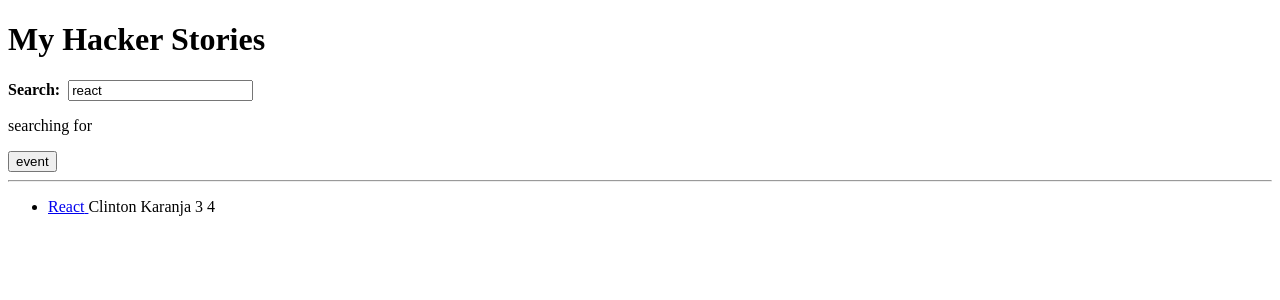
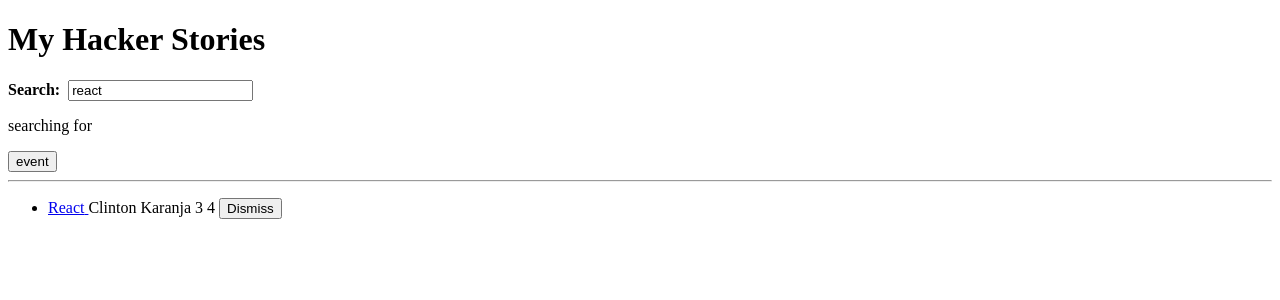
Before and after one commit to billClinton048/roadToReact, a React (Vite) app: page / in a window 1280 px wide. Shown: the top 300 px of the page. Built offline with nearby package versions, Linux system fonts and the light colour scheme.

Commit message:
Added inline function on the button to dismiss

```diff
--- a/src/App.jsx
+++ b/src/App.jsx
@@ -2,7 +2,7 @@ import * as React from 'react'
 
 
 const  App = () =>  {
-  const stories = [
+  const intialStories = [
   {
 title: "React",
 url: "https://react.org",
@@ -21,6 +21,16 @@ objectId: 1,
 
   }
 ]
+
+// reactive stories
+const [stories, setStories] = React.useState(intialStories);
+
+// Handler function
+const handleRemoveStory= ( item ) => {
+  const newStories = stories.filter(
+    (story) => item.objectId != story.objectId );
+ setStories(newStories)
+}
 
 
 // custom hook
@@ -57,7 +67,7 @@ const [searchTerm, setSearchTerm ] = useStorageState('search', 'react')
     <strong> Search: </strong>
     </InputWithLabel>
     <hr />
-    <List list ={searchedStories} />
+    <List list ={searchedStories} onRemoveItem = {handleRemoveStory} />
 
     </div>
     )
@@ -95,28 +105,35 @@ if( isFocused && inputRef.current ){
 }
 
 // List component
-const List = ( { list } ) =>
+const List = ( { list, onRemoveItem} ) =>
 
     <ul>
       {
-        list.map(( {objectId, ...item}) => (
-          <Item key= {objectId}  {...item} />
+        list.map((item) => (
+          <Item key= {item.objectId}  item = {item} onRemoveItem= {onRemoveItem} />
         ))}
       </ul>
 
 // Item component
-const Item = ( { title, url, author, num_comments, points }) => (
-
+const Item = ( { item, onRemoveItem}) =>{
+//   const handleRemoveItem = () =>{
+// onRemoveItem(item);
+//   }
+return (
    <li>
         <span>
-        <a href= {url}> {title} </a>
+        <a href= {item.url}> {item.title} </a>
         </span>
-        <span> {author}</span>
-        <span> { num_comments } </span>
-        <span> { points } </span>
+        <span> {item.author}</span>
+        <span> { item.num_comments } </span>
+        <span> { item.points } </span>
+        <span>
+        <button type = 'button' onClick = {() => onRemoveItem(item)} > Dismiss</button>
+        </span>
       </li>
 
       );
+}
 
 
 export default App
```
